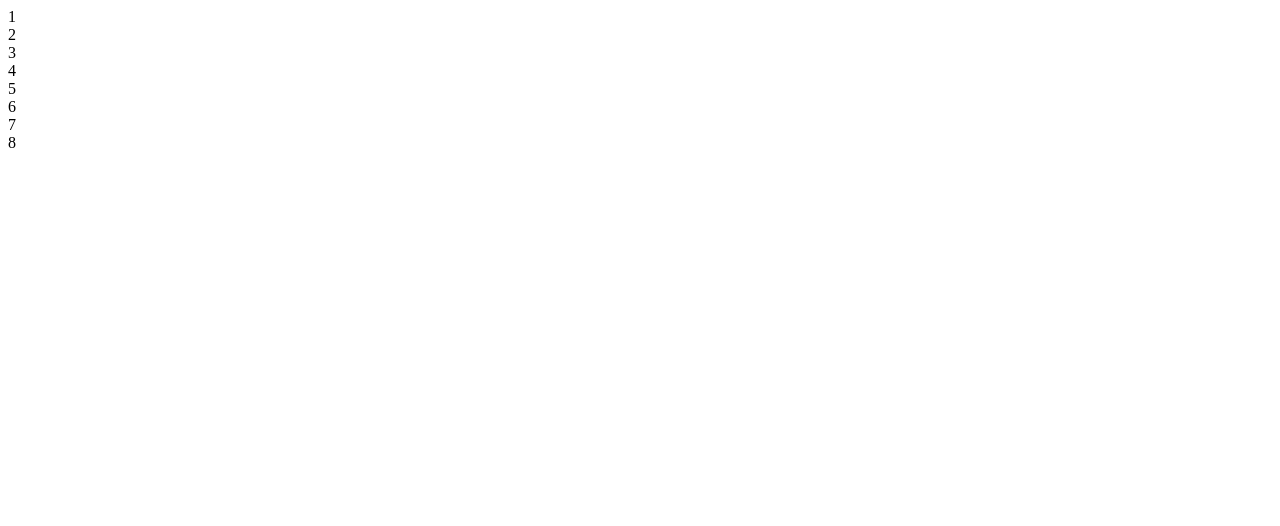
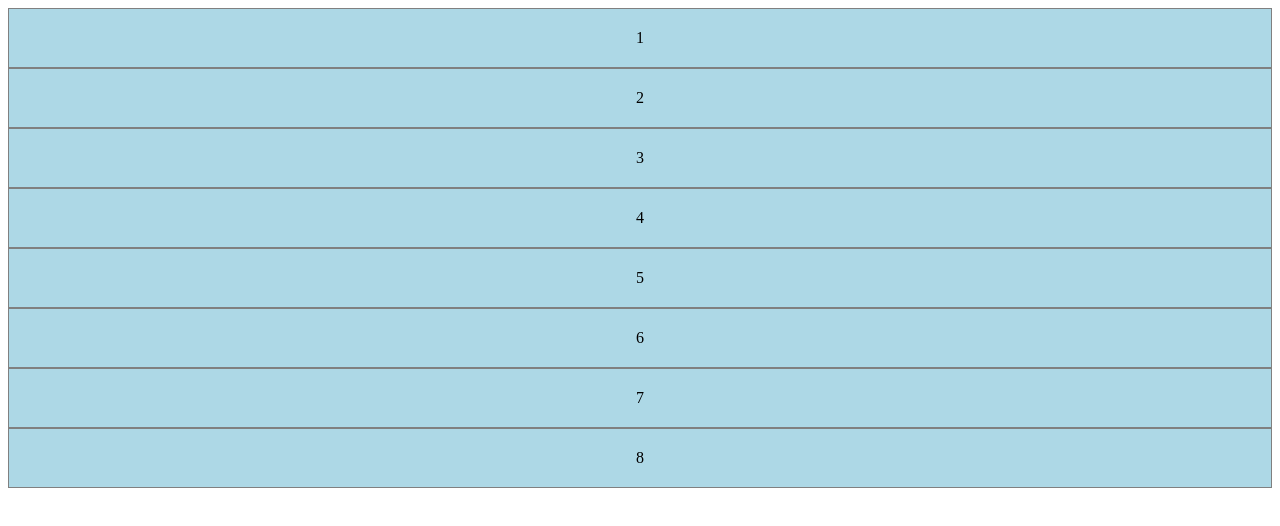
Before and after one commit to MadhavBNair/my-first-html, a plain HTML site: page grid.html in a window 1280 px wide. Drawn offline with Linux system fonts and the light colour scheme.

Commit message:
Update grid.html

```diff
--- a/grid.html
+++ b/grid.html
@@ -1,6 +1,17 @@
 <!DOCTYPE html>
 <html lang="en">
 <head>
+    <style>
+        .item{
+            padding: 20px;
+            border: 1px solid grey;
+            text-align: center;
+            background-color: lightblue;
+        }
+        .container{
+            display: grid;
+        }
+    </style>
     <meta charset="UTF-8">
     <meta name="viewport" content="width=device-width, initial-scale=1.0">
     <title>Document</title>
```
